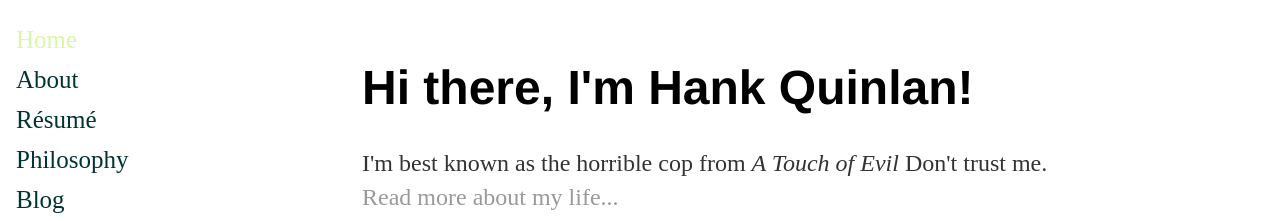
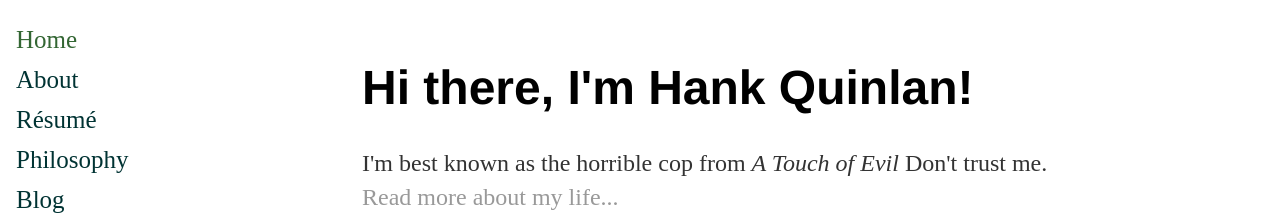
Before and after one commit to allofher/allofher.github.io, a Jekyll site: the page built from index.html, in a window 1280 px wide. Shown: the top 221 px of the page. Built offline with Jekyll 4.4.1, drawn with Linux system fonts in a browser that asks for light colours.

Commit message:
Update navigation.html

```diff
--- a/_includes/navigation.html
+++ b/_includes/navigation.html
@@ -1,10 +1,10 @@
 <div class="sidenav">
-  <a href="/" {% if page.url == "/" %}style="color:#DAF7A6;"{% endif %}>Home</a>
-  <a href="/about" {% if page.url == "/about/" %}style="color:#DAF7A6;"{% endif %}>About</a>
+  <a href="/" {% if page.url == "/" %}style="color:#336633;"{% endif %}>Home</a>
+  <a href="/about" {% if page.url == "/about/" %}style="color:#336633;"{% endif %}>About</a>
   <a href="/files/Oxton Resume.pdf">Résumé</a>
-  <a href="/philosophy" {% if page.url == "/philosophy/" %}style="color:#DAF7A6;"{% endif %}>Philosophy</a>
-  <a href="/blog" {% if page.url == "/blog/" %}style="color:#DAF7A6;"{% endif %}>Blog</a>
-  <a href="/music" {% if page.url == "/music/" %}style="color:#DAF7A6;"{% endif %}>Music</a>
-  <a href="/fashion" {% if page.url == "/fashion/" %}style="color:#DAF7A6;"{% endif %}>Fashion</a>
+  <a href="/philosophy" {% if page.url == "/philosophy/" %}style="color:#336633;"{% endif %}>Philosophy</a>
+  <a href="/blog" {% if page.url == "/blog/" %}style="color:#336633;"{% endif %}>Blog</a>
+  <a href="/music" {% if page.url == "/music/" %}style="color:#336633;"{% endif %}>Music</a>
+  <a href="/fashion" {% if page.url == "/fashion/" %}style="color:#336633;"{% endif %}>Fashion</a>
   <a href="/blog">Contact</a>
 </div>
```
